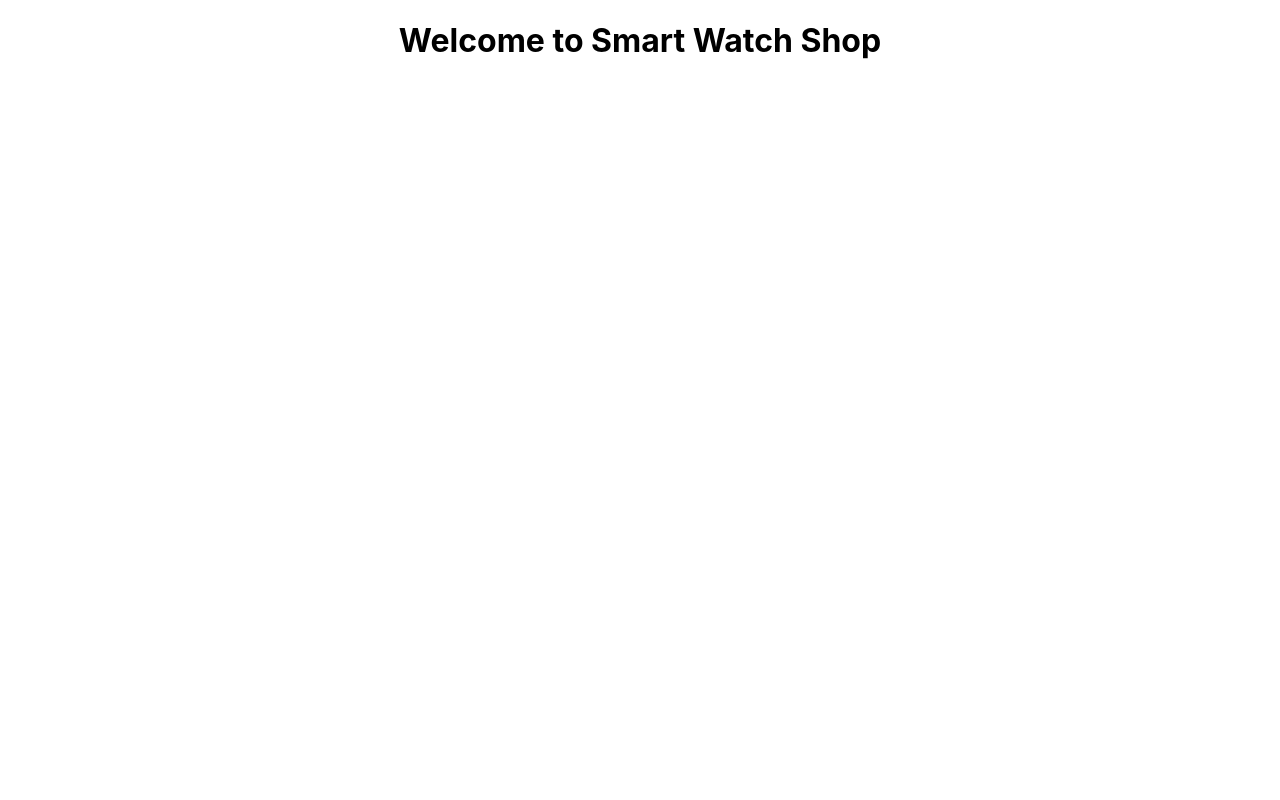
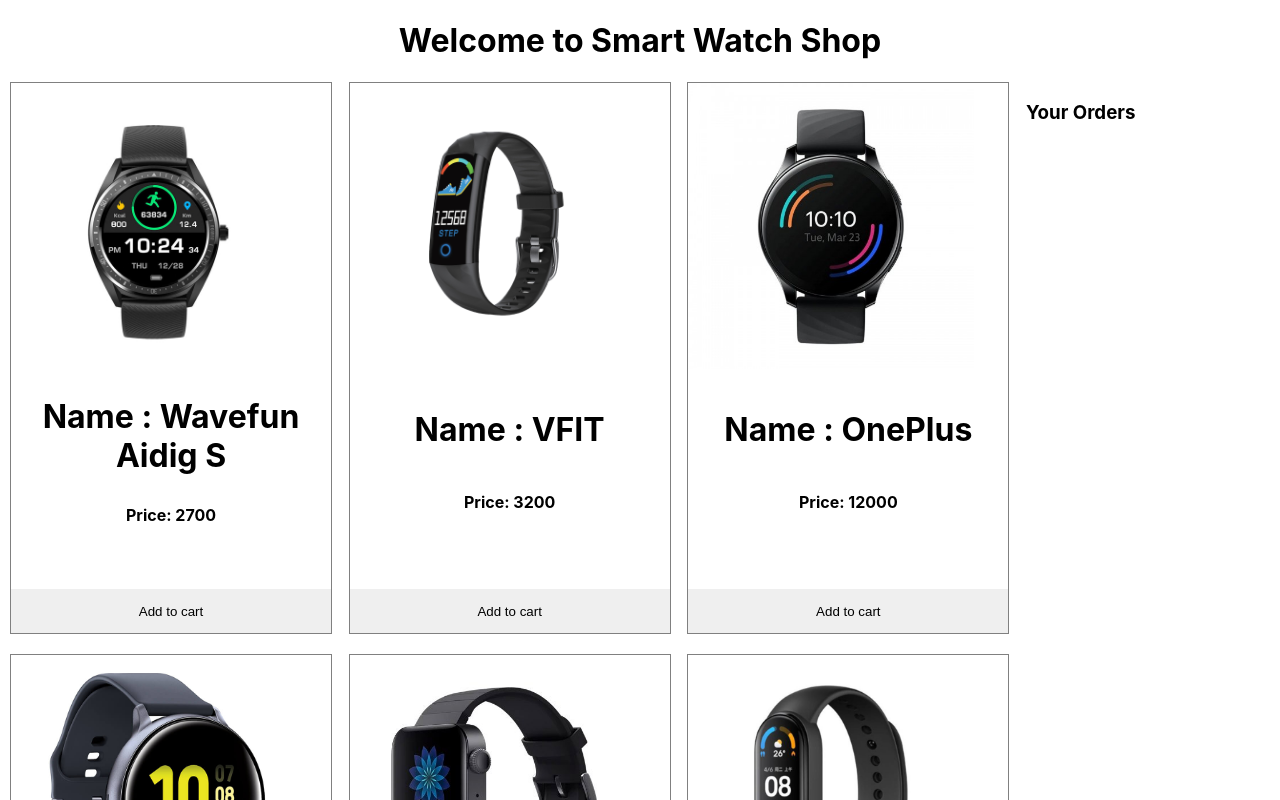
Before and after one commit to aariful-islam/lucky-one, a React (Create React App) app: page / in a window 1280 px wide. Shown: the top 800 px of the page. Built offline with nearby package versions, Linux system fonts and the light colour scheme.

Commit message:
create cart and disply cart on ui

```diff
--- a/src/App.css
+++ b/src/App.css
@@ -1,6 +1,3 @@
-.App {
-  text-align: center;
-}
 
 .App-logo {
   height: 40vmin;
--- a/src/Component/Shop/Shop.css
+++ b/src/Component/Shop/Shop.css
@@ -0,0 +1,20 @@
+.watch{
+    display: grid;
+    grid-template-columns: repeat(3,1fr);
+    justify-content: space-between;
+}
+.shop{
+    display:grid;
+    grid-template-columns: 4fr 1fr;
+    margin-left: 10px;
+}
+.header{
+    text-align: center;
+}
+
+@media (max-width: 668px){
+    .watch{
+        display: grid;
+        grid-template-columns: repeat(1,1fr);
+    }
+}
--- a/src/Component/Shop/Shop.js
+++ b/src/Component/Shop/Shop.js
@@ -1,23 +1,38 @@
-import React, { useEffect, useState } from 'react';
+import { useEffect, useState } from 'react';
+import Watch from '../Watch/Watch';
 import './Shop.css'
 
 const Shop = () => {
-    const [watch, setWatch]=useState([])
+    const [watches, setWatches]=useState([])
     useEffect( ()=>{
         fetch('watch.json')
         .then(res=>res.json())
-        .then(data=>console.log(data))
+        .then(data=>setWatches(data))
     },[])
+
+
     return (
+
         <div>
-            <h1>Welcome to Smart Watch Shop </h1>
-
+            <h1 className='header'>Welcome to Smart Watch Shop </h1>
+            <div className='shop'>
             <div className='watch'>
+                {
+                    watches.map(watch=> <Watch
+                    watch={watch}
+                    key={watch.id}
+                    ></Watch>)
+                }
 
             </div>
             <div className='cart'>
+                <h3>Your Orders</h3>
 
             </div>
+
+            </div>
+
+
 
         </div>
     );
--- a/src/Component/Watch/Watch.css
+++ b/src/Component/Watch/Watch.css
@@ -0,0 +1,30 @@
+
+.watchImage{
+    height: 286px;
+    width: 286px;
+}
+.watchDetails{
+    height: 550px;
+    width: 320px;
+    border: 1px solid gray;
+    display: grid;
+    margin-bottom: 20px;
+    position: relative;
+}
+.addToCartBtn{
+    border: none;
+    position: absolute;
+    bottom: 0;
+    width: 100%;
+}
+.watchName{
+    margin-top: -40px;
+    text-align: center;
+}
+.watchPrice{
+    margin-top: -60px;
+    text-align: center;
+}
+.addToCartBtn:hover{
+    background-color: orange;
+}
--- a/src/Component/Watch/Watch.js
+++ b/src/Component/Watch/Watch.js
@@ -0,0 +1,20 @@
+import React from 'react';
+import './Watch.css'
+
+const Watch = (props) => {
+    const{name,price,img}=props.watch
+    return (
+        <div className='watchDetails'>
+             <img className='watchImage' src={img} alt=""/>
+            <h1 className='watchName'>Name : {name}</h1>
+
+            <h4 className='watchPrice'>Price: {price}</h4>
+            <button className='addToCartBtn'>
+                <p>Add to cart</p>
+            </button>
+
+        </div>
+    );
+};
+
+export default Watch;
```
